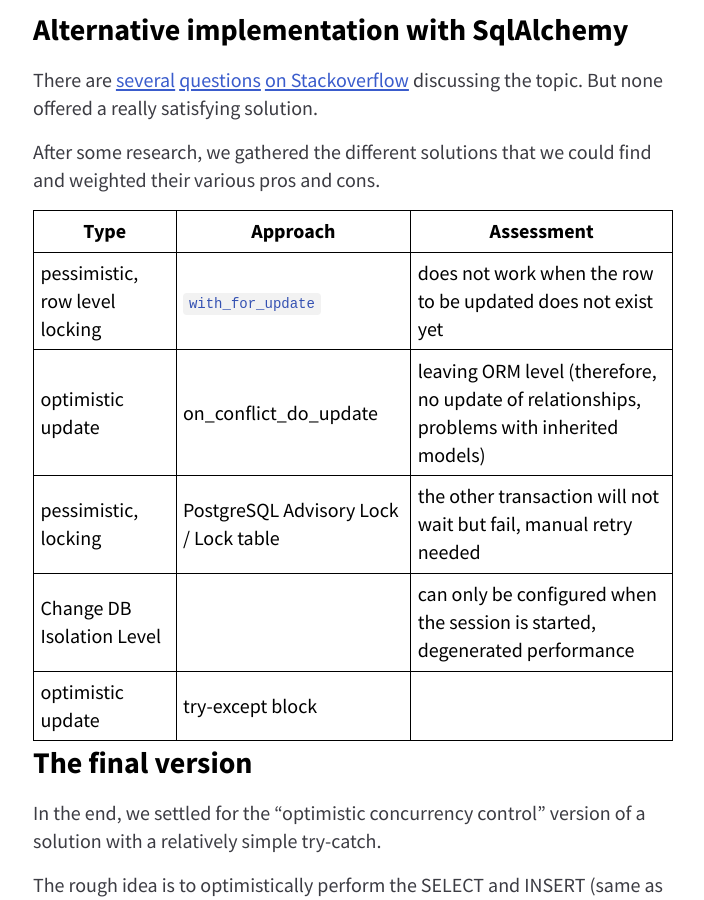
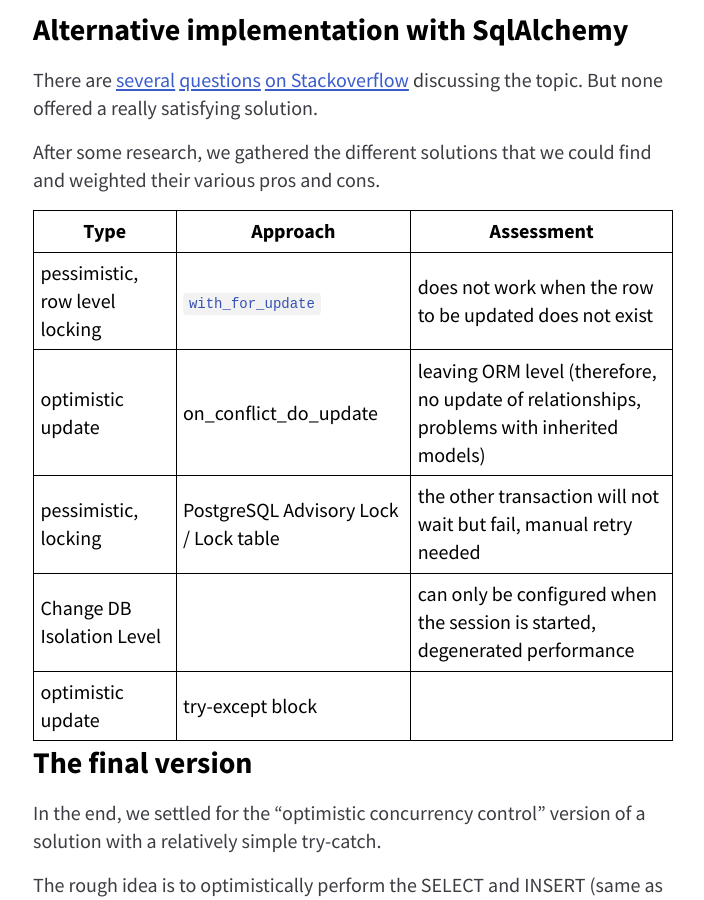
Before and after one commit to githubjakob/githubjakob.github.io, a Jekyll site: the page built from _posts/2024-10-29-sql-alchemy-update-or-create-upsert.md, in a window 1280 px wide and 900 px high, scrolled down 3710 px. Shown: the whole window, without its empty margins (287-991 px from the left). Built offline with Jekyll 4.4.1, drawn with Linux system fonts in a browser that asks for light colours.

Commit message:
Update blog Post

```diff
--- a/_posts/2024-10-29-sql-alchemy-update-or-create-upsert.md
+++ b/_posts/2024-10-29-sql-alchemy-update-or-create-upsert.md
@@ -87,13 +87,13 @@ There are [several](https://stackoverflow.com/questions/7165998/how-to-do-an-ups
 After some research, we gathered the different solutions that we could find and weighted their various pros and cons.
 
 
-| Type                           | Approach                            | Assessment                                                                            |
-|--------------------------------|-------------------------------------|---------------------------------------------------------------------------------------|
-| pessimistic, row level locking | `with_for_update`                   | does not work when the row to be updated does not exist yet                           |
+| Type                           | Approach                            | Assessment                                                                           |
+|--------------------------------|-------------------------------------|--------------------------------------------------------------------------------------|
+| pessimistic, row level locking | `with_for_update`                   | does not work when the row to be updated does not exist                           |
 | optimistic update              | on_conflict_do_update               | leaving ORM level (therefore, no update of relationships, problems with inherited models) |
-| pessimistic, locking           | PostgreSQL Advisory Lock / Lock table | the other transaction will not wait but fail, manual retry needed                     |
-| Change DB Isolation Level      |                                     | can only be configured when the session is started, degenerated performance           |
-| optimistic update              | try-except block                    |                                                                                       |
+| pessimistic, locking           | PostgreSQL Advisory Lock / Lock table | the other transaction will not wait but fail, manual retry needed                    |
+| Change DB Isolation Level      |                                     | can only be configured when the session is started, degenerated performance          |
+| optimistic update              | try-except block                    |                                                                                      |
 
 
 ## The final version
```
Also changed, not shown: 2 other files.
